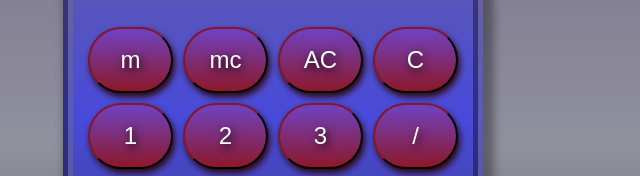
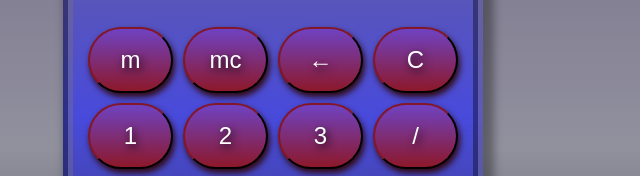
Before and after one commit to mphojames9/Calculator, a plain HTML site: page index.html in a window 1280 px wide. Shown: the part 406-582 px from the top of the page, 367-1007 px from the left. Drawn offline with Linux system fonts and the light colour scheme.

Commit message:
Update index.html

```diff
--- a/index.html
+++ b/index.html
@@ -15,7 +15,7 @@
  <div class="buttons">
   <input class = "button" type = "button" value = "m" onclick = "display('')" />
   <input class = "button" type = "button" value = "mc" onclick = "display('')" />
-  <input class = "button" type = "button" value = "AC" onclick ="clearScreen('6')" />
+  <input class = "button" type = "button" value = "&#8592" onclick ="deleteNumber('')" />
   <input class = "button" type = "button" value = "C" onclick = "clearScreen()" />
   <input class = "button" type = "button" value = "1" onclick = "display('1')" />
   <input class = "button" type = "button" value = "2" onclick = "display('2')" />
```
